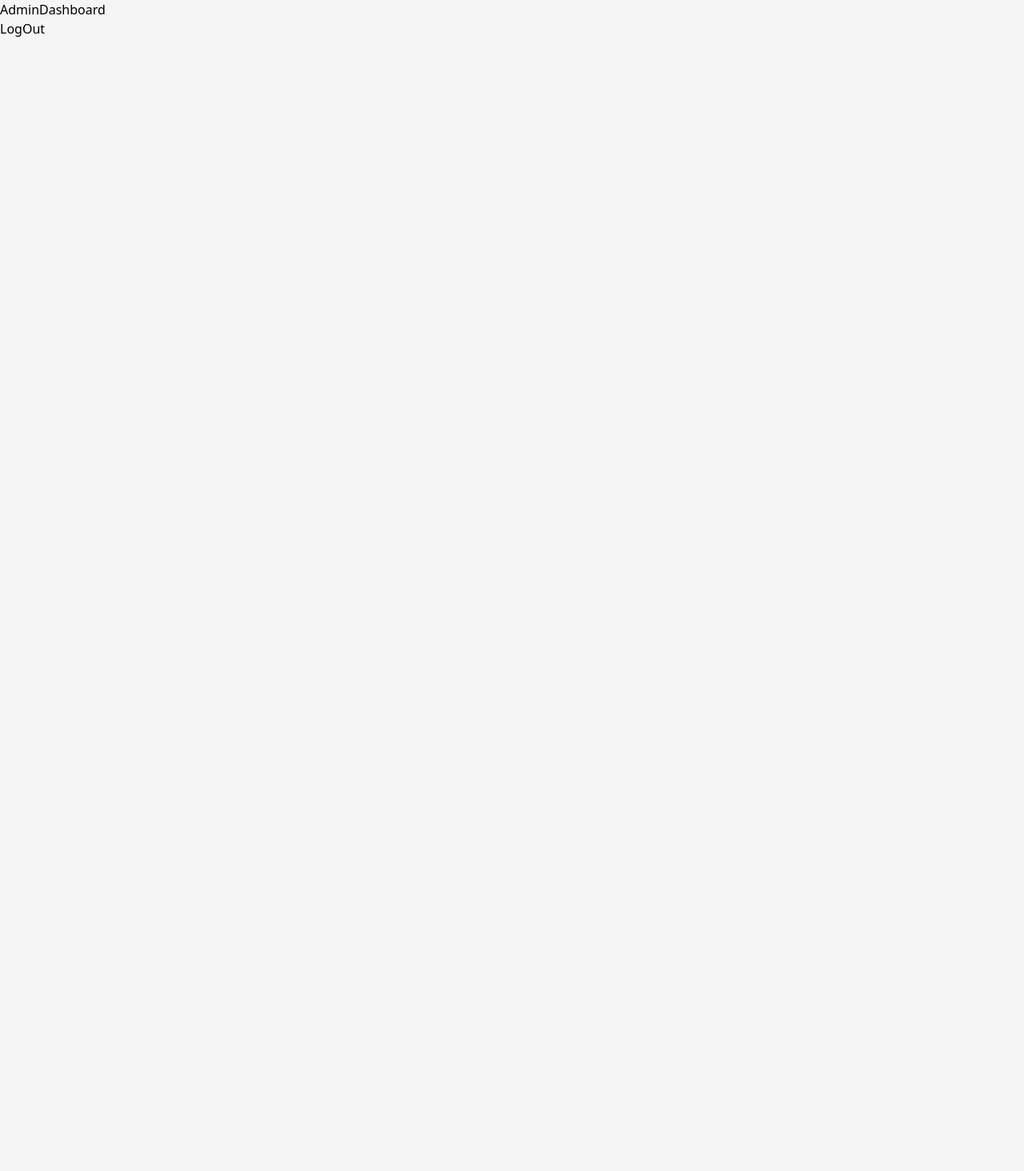
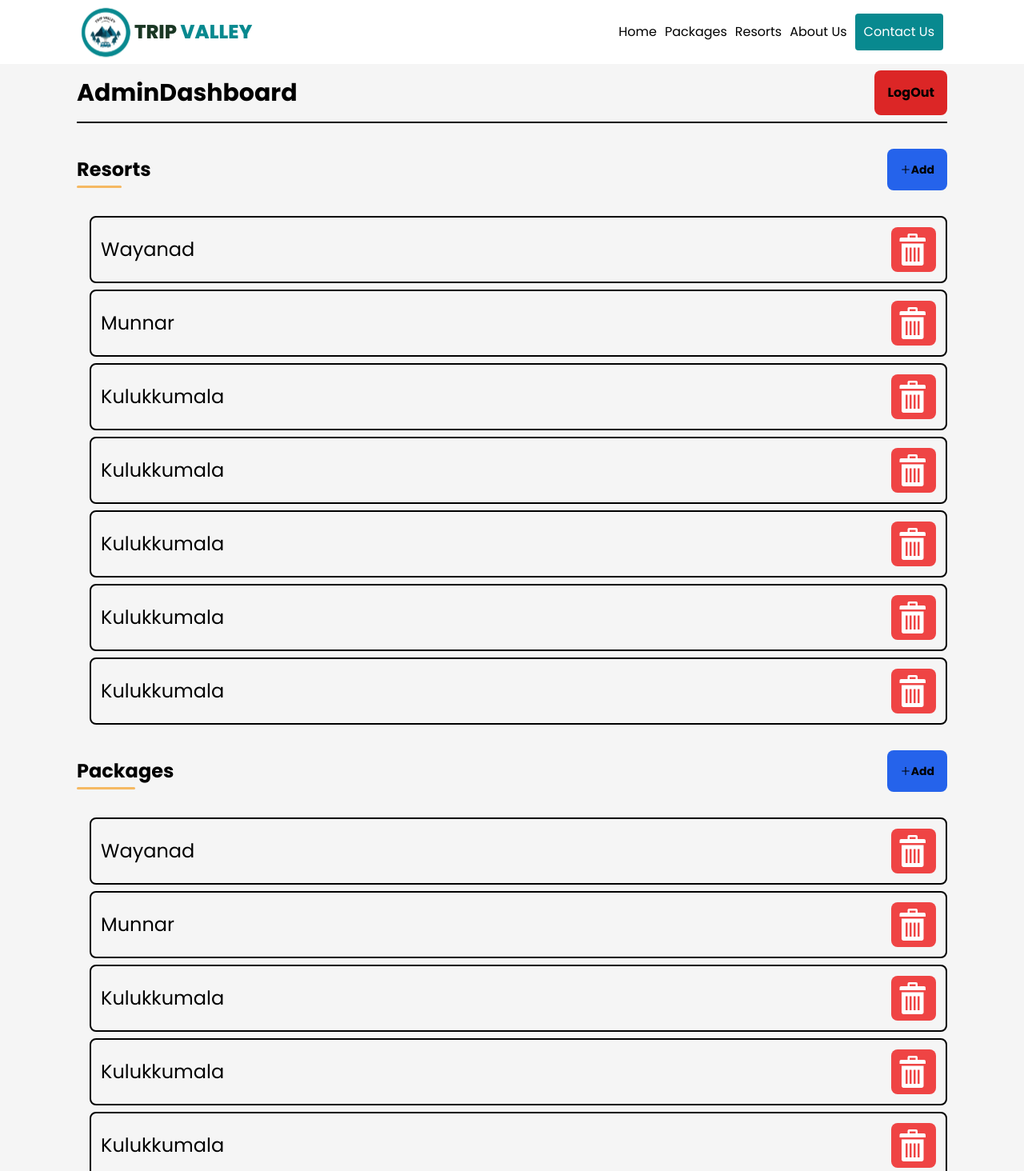
Before and after one commit to D3OXY/trip-valley, a Next.js app: page /admin in a window 1280 px wide. Shown: the top 1464 px of the page at 80% size. Before the commit the page ends 800 px from the top, so only its background shows below. Built offline with nearby package versions, Linux system fonts and the light colour scheme; no server answers; sample sign-in values are in the browser's storage.

Commit message:
admin page

```diff
--- a/pages/admin/index.jsx
+++ b/pages/admin/index.jsx
@@ -1,19 +1,71 @@
 import React from 'react'
+import { Container } from 'react-bootstrap'
 import AuthCheck from '../../components/AuthCheck'
+import Footer from '../../components/Footer/Footer'
+import NavbarComponent from '../../components/Navbar/Navbar'
 import { useAuth } from '../../lib/AuthContext'
+import { ImBin } from 'react-icons/im'
+import { AiOutlinePlus } from 'react-icons/ai'
+import data from "../../components/data.json"
 
 function AdminDashboard() {
     const { logout } = useAuth()
     return (
-        <AuthCheck>
-            <div>
-                <h1>AdminDashboard</h1>
-                <button onClick={() => {
-                    logout();
-                }} >LogOut</button>
-            </div>
-        </AuthCheck>
+        <>
+            <AuthCheck>
+                <>
+                    <NavbarComponent />
+                    <Container className='px-2 md:px-24 font-Poppins'>
+                        <div className='py-2 font-bold flex flex-row justify-between items-center border-b-2 border-black mb-8'>
+                            <h1 className='text-lg md:text-3xl'>AdminDashboard</h1>
+                            <button className='p-4 bg-red-600 rounded-lg hover:bg-red-900' onClick={() => { logout(); }} >LogOut</button>
+                        </div>
+                        <div className='my-2 text-2xl w-full'>
+                            <div className='flex flex-row items-center justify-between'>
+                                <h1 className='text-underline font-bold'>Resorts</h1>
+                                <button className='flex flex-row items-center justify-center p-4 bg-blue-600 rounded-lg hover:scale-105 font-bold text-sm ease-in-out duration-200'> <AiOutlinePlus />Add </button>
+                            </div>
+                            <div className='my-4 p-2 w-full'>
+                                {data.resorts.map((item) => {
+                                    return (
+                                        <Card name={item.name} />
+                                    )
+
+                                })}
+                            </div>
+                        </div>
+                        <div className='my-2 text-2xl'>
+                            <div className='flex flex-row items-center justify-between'>
+                                <h1 className='text-underline font-bold'>Packages</h1>
+                                <button className='flex flex-row items-center justify-center p-4 bg-blue-600 rounded-lg hover:scale-105 font-bold text-sm ease-in-out duration-200'> <AiOutlinePlus />Add </button>
+                            </div>
+                            <div className='my-4 p-2 w-full'>
+                                {data.packages.map((item) => {
+                                    return (
+                                        <Card name={item.name} />
+                                    )
+
+                                })}
+                            </div>
+                        </div>
+                    </Container>
+                    <Footer />
+                </>
+            </AuthCheck>
+        </>
     )
 }
 
 export default AdminDashboard
+
+
+
+
+function Card({ name }) {
+    return (
+        <div className='m-2 p-3 border-2 border-black rounded-lg flex flex-row justify-between items-center w-full hover:scale-[0.98] ease-in-out duration-200'>
+            <h1>{name}</h1>
+            <ImBin className='w-14 h-14 p-2 rounded-lg bg-red-500 text-white hover:scale-95 ease-in-out duration-200 cursor-pointer' />
+        </div>
+    )
+}
```
